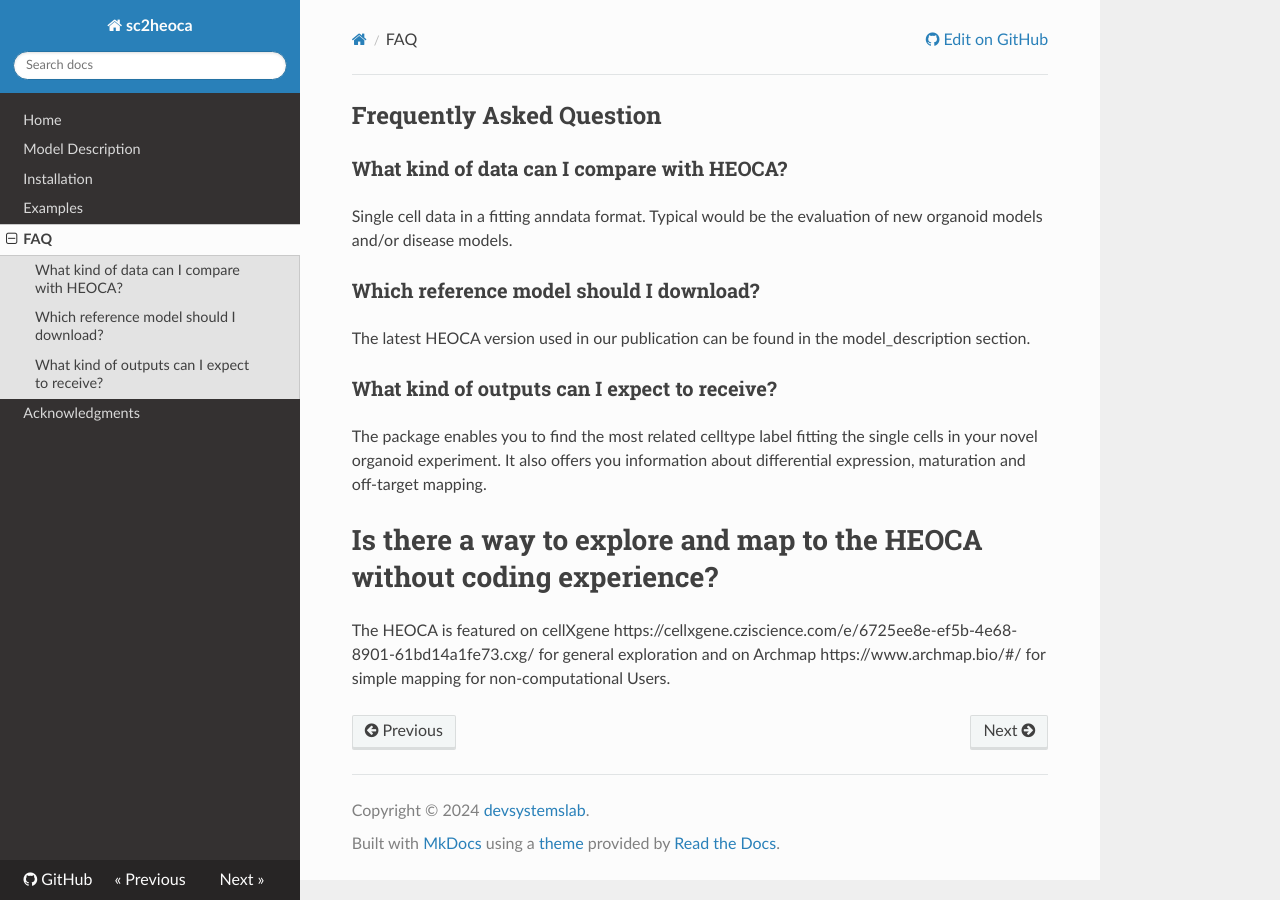
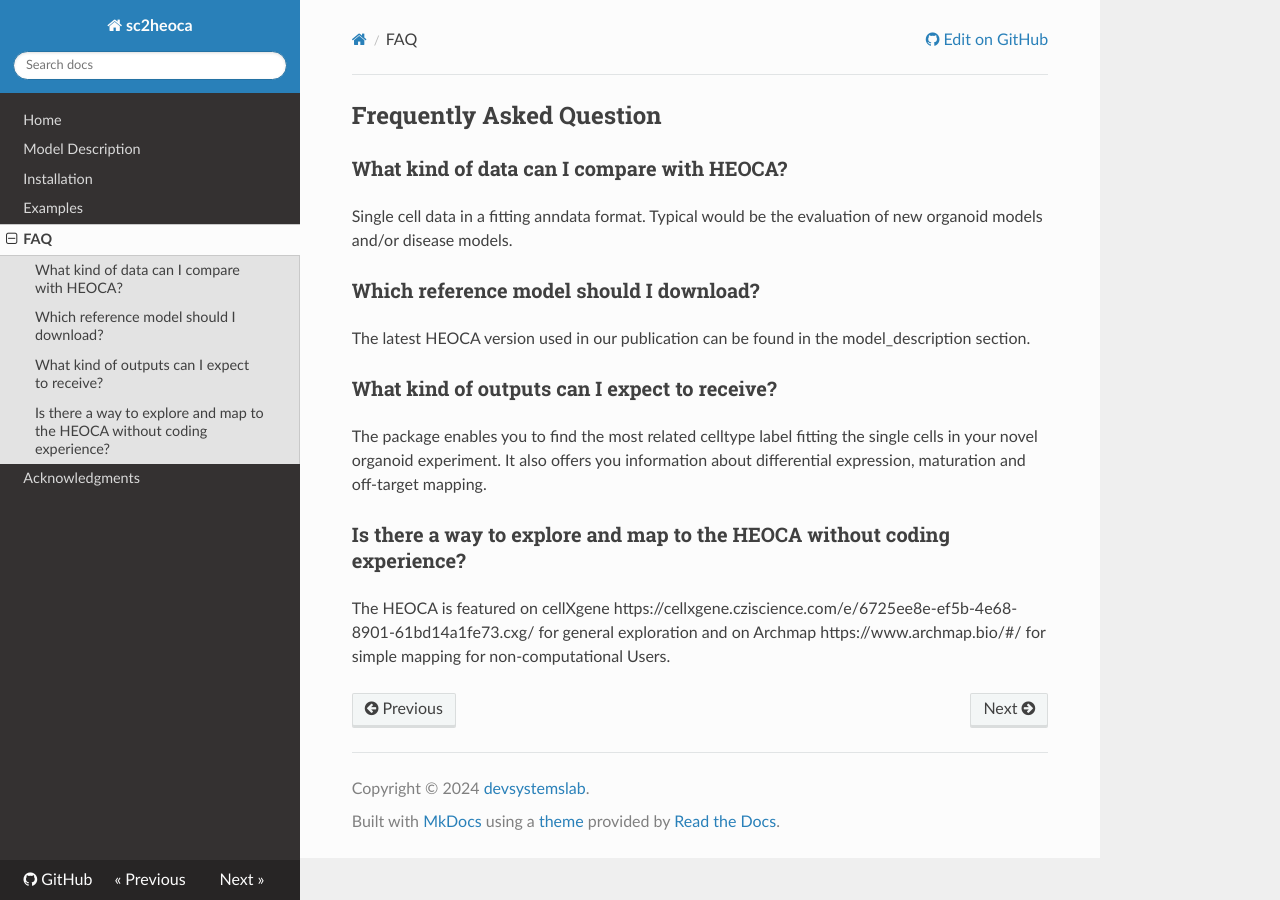
Before and after one commit to devsystemslab/sc2heoca, an MkDocs documentation site: the page built from docs/faq.md, in a window 1280 px wide. Built offline with MkDocs 1.6.1, drawn with Linux system fonts in a browser that asks for light colours; nearby versions of some CDN libraries.

Commit message:
Update faq.md

```diff
--- a/docs/faq.md
+++ b/docs/faq.md
@@ -12,6 +12,6 @@ The latest HEOCA version used in our publication can be found in the model_descr
 
 The package enables you to find the most related celltype label fitting the single cells in your novel organoid experiment. It also offers you information about differential expression, maturation and off-target mapping.
 
-# Is there a way to explore and map to the HEOCA without coding experience?
+### Is there a way to explore and map to the HEOCA without coding experience?
 
 The HEOCA is featured on cellXgene https://cellxgene.cziscience.com/e/6725ee8e-ef5b-4e68-8901-61bd14a1fe73.cxg/ for general exploration and on Archmap https://www.archmap.bio/#/ for simple mapping for non-computational Users.
```
